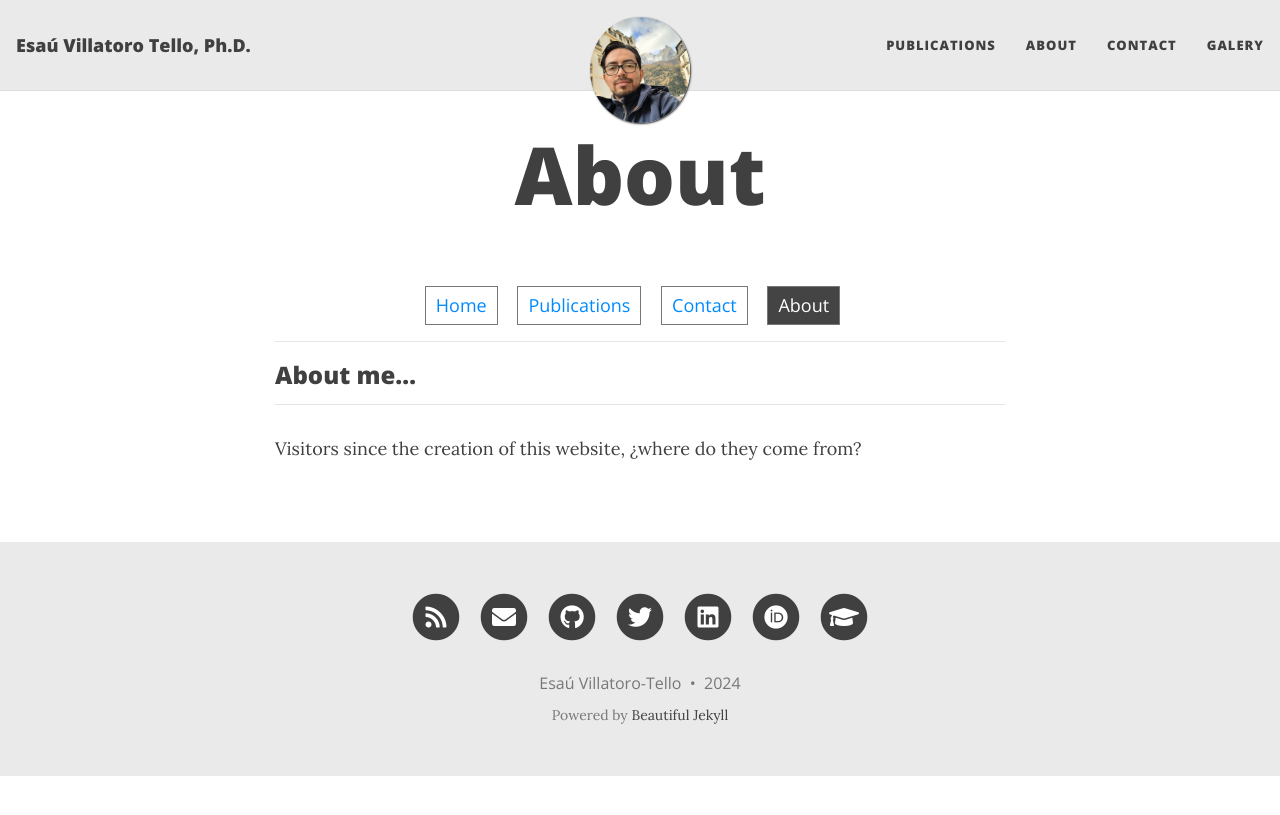
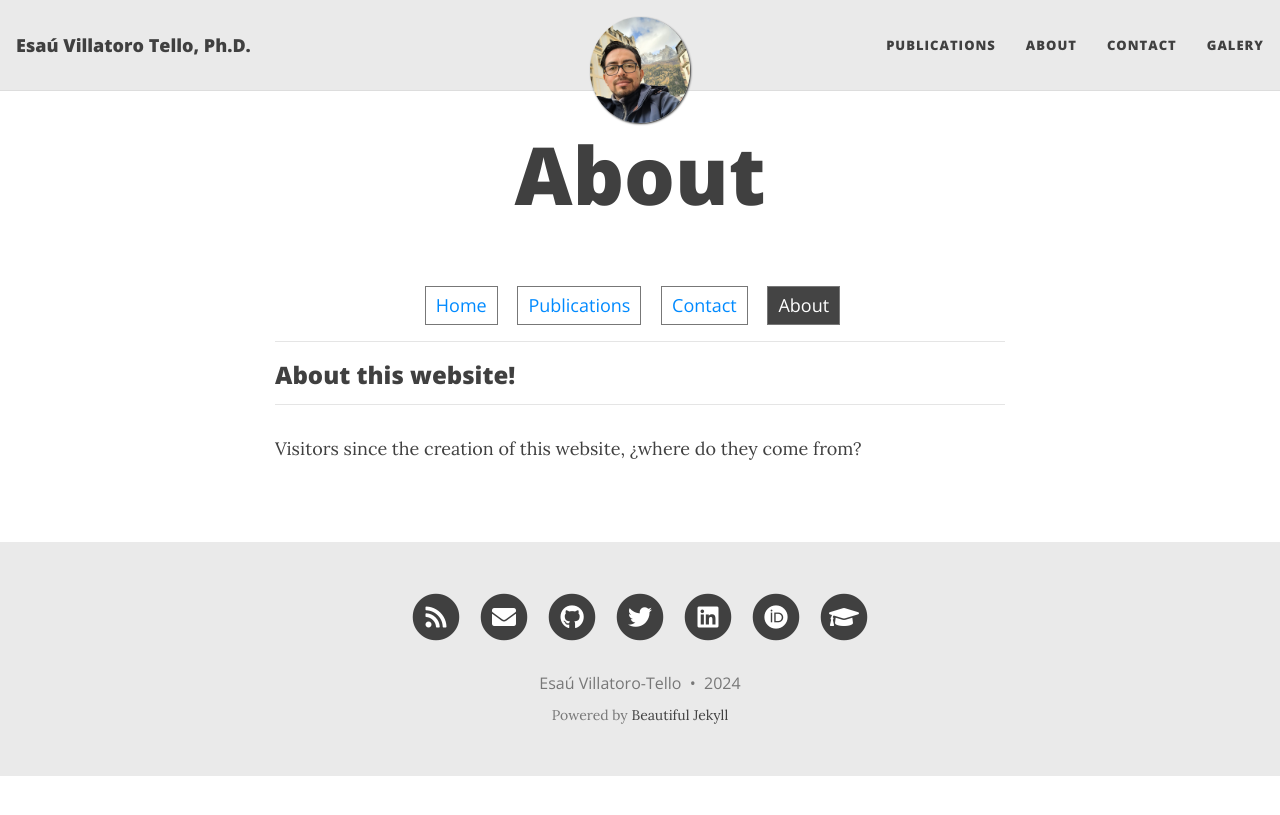
Before and after one commit to oravar333/oravar333.github.io, a Jekyll site: the page built from about.md, in a window 1280 px wide. Shown: the top 815 px of the page. Built offline with Jekyll 4.4.1, drawn with Linux system fonts in a browser that asks for light colours; nearby versions of some CDN libraries; a script that is not in the unit is left out.

Commit message:
Update about.md

```diff
--- a/about.md
+++ b/about.md
@@ -10,7 +10,7 @@ css: "/assets/css/index.css"
   <a href="/about" class="list-filter  filter-selected">About</a>
 </div>
 ---
-### About me...
+### About this website!
 
 
 <hr>
```
